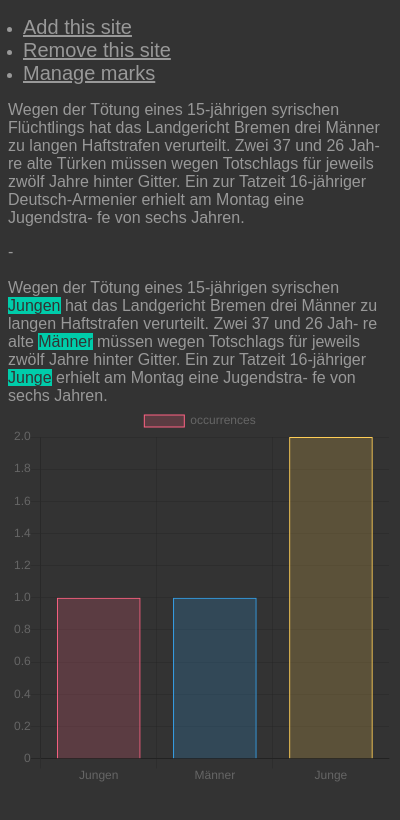
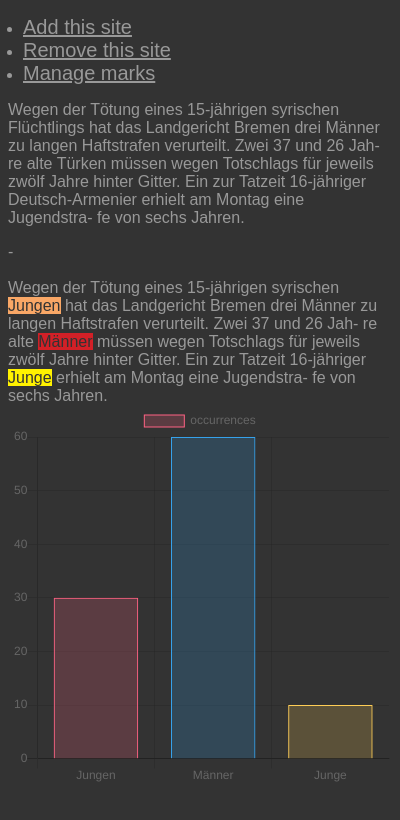
Before and after one commit to BillPepper/de-markierung, a browser extension: page popup.html in a window 400 px wide. Drawn offline with Linux system fonts and the light colour scheme.

Commit message:
colors from table values

```diff
--- a/popup.html
+++ b/popup.html
@@ -13,6 +13,22 @@
 
       .mgmt {
         padding-left: 15px;
+      }
+
+      .zero {
+        background-color: #fff200;
+      }
+      .twenty {
+        background-color: #f9a766;
+      }
+      .fourty {
+        background-color: #d22027;
+      }
+      .sixty {
+        background-color: #db4d41;
+      }
+      .eighty {
+        background-color: #f140a9;
       }
 
       ul > li > a {
--- a/popup.js
+++ b/popup.js
@@ -1,7 +1,7 @@
 var keywordArray = [
-  ['Flüchtlings', 'Jungen', 1],
-  ['Türken', 'Männer', 1],
-  ['Deutsch-Armenier', 'Junge', 2]
+  ['Flüchtlings', 'Jungen', 30],
+  ['Türken', 'Männer', 60],
+  ['Deutsch-Armenier', 'Junge', 10]
 ]
 
 $(function() {
@@ -12,7 +12,7 @@ $(function() {
   keywordArray.forEach(function(num) {
     innerHTML = innerHTML.replace(
       new RegExp(num[0], 'g'),
-      "<span class='mark'>" + num[1] + '</span>'
+      "<span class='mark " + percentToColor(num[2]) + "'>" + num[1] + '</span>'
     )
   })
 
@@ -33,6 +33,24 @@ function getIndicesOf(searchStr, str) {
     startIndex = index + searchStrLen
   }
   return indices
+}
+
+function percentToColor(number) {
+  if (number > 80) {
+    return 'eighty'
+  }
+  if (number > 60) {
+    return 'sixty'
+  }
+  if (number > 40) {
+    return 'fourty'
+  }
+  if (number > 20) {
+    return 'twenty'
+  }
+  if (number > 0) {
+    return 'zero'
+  }
 }
 
 var ctx = document.getElementById('myChart').getContext('2d')
```
